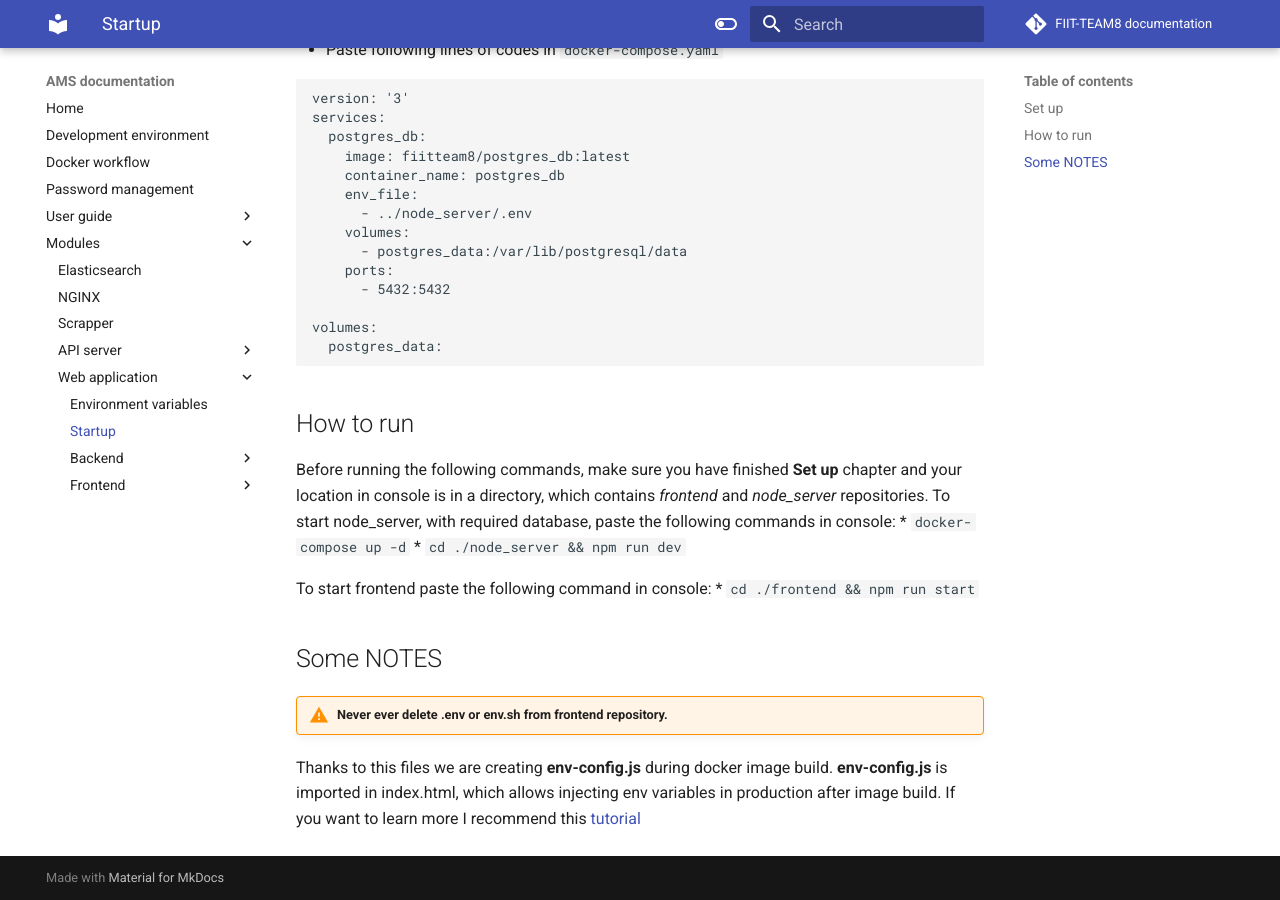
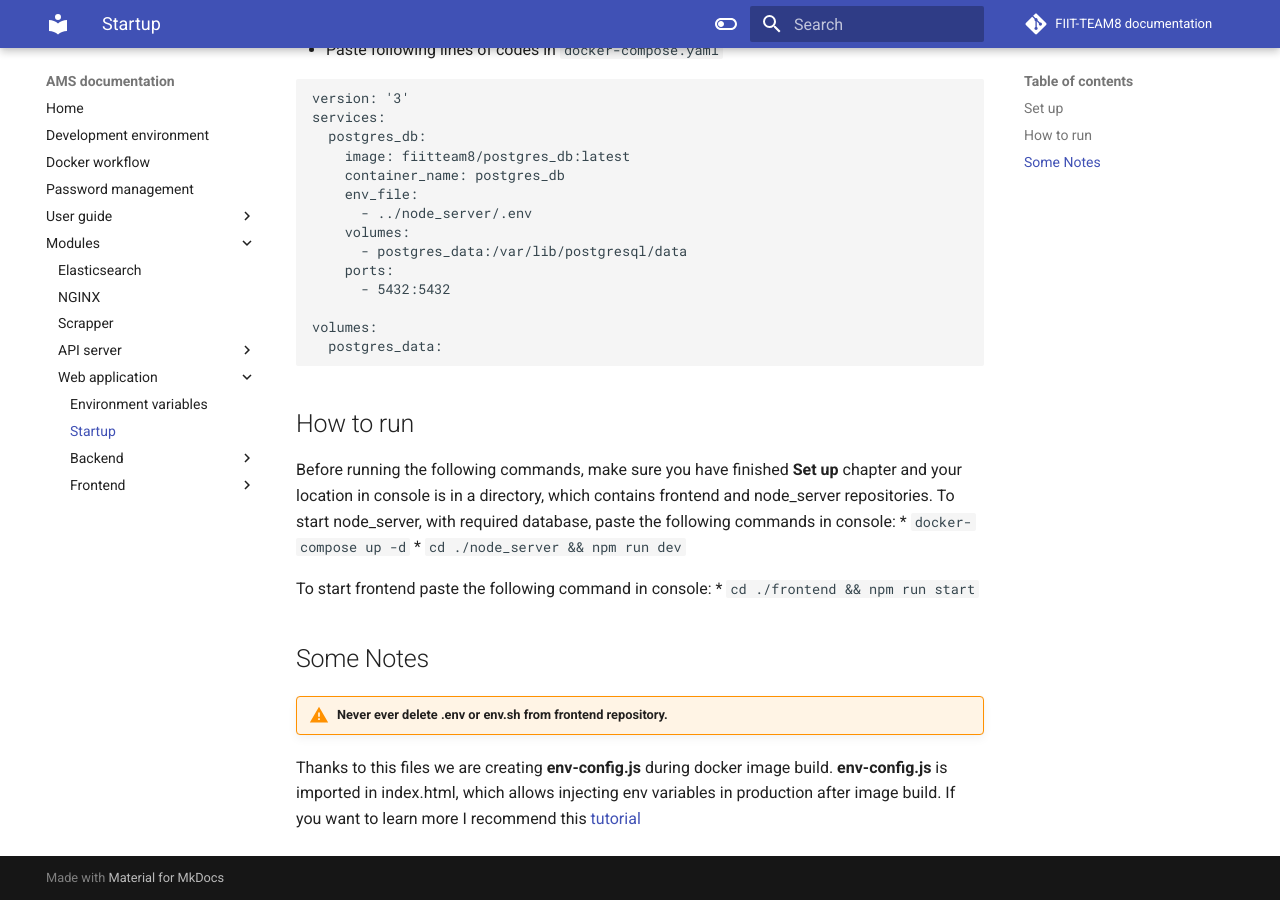
Before and after one commit to FIIT-TEAM8/team_documentation, an MkDocs documentation site: the page built from docs/modules/Web application/startup.md, in a window 1280 px wide and 900 px high, scrolled down 614 px. Built offline with MkDocs 1.6.1 and Material for MkDocs 9.7.7, drawn with Linux system fonts in a browser that asks for light colours; comment, search, counter and statistics services are not loaded.

```diff
--- a/docs/modules/Web application/startup.md
+++ b/docs/modules/Web application/startup.md
@@ -33,7 +33,7 @@ volumes:
 
 ## How to run
 
-Before running the following commands, make sure you have finished **Set up** chapter and your location in console is in a directory, which contains *frontend* and *node_server* repositories.
+Before running the following commands, make sure you have finished **Set up** chapter and your location in console is in a directory, which contains frontend and node_server repositories.
 To start node_server, with required database, paste the following commands in console:
 * `docker-compose up -d`
 * `cd ./node_server && npm run dev`
@@ -41,7 +41,7 @@ To start node_server, with required database, paste the following commands in co
 To start frontend paste the following command in console:
 * `cd ./frontend && npm run start`
 
-## Some NOTES
+## Some Notes
 
 !!! warning "Never ever delete **.env** or **env.sh** from frontend repository."
 
```
